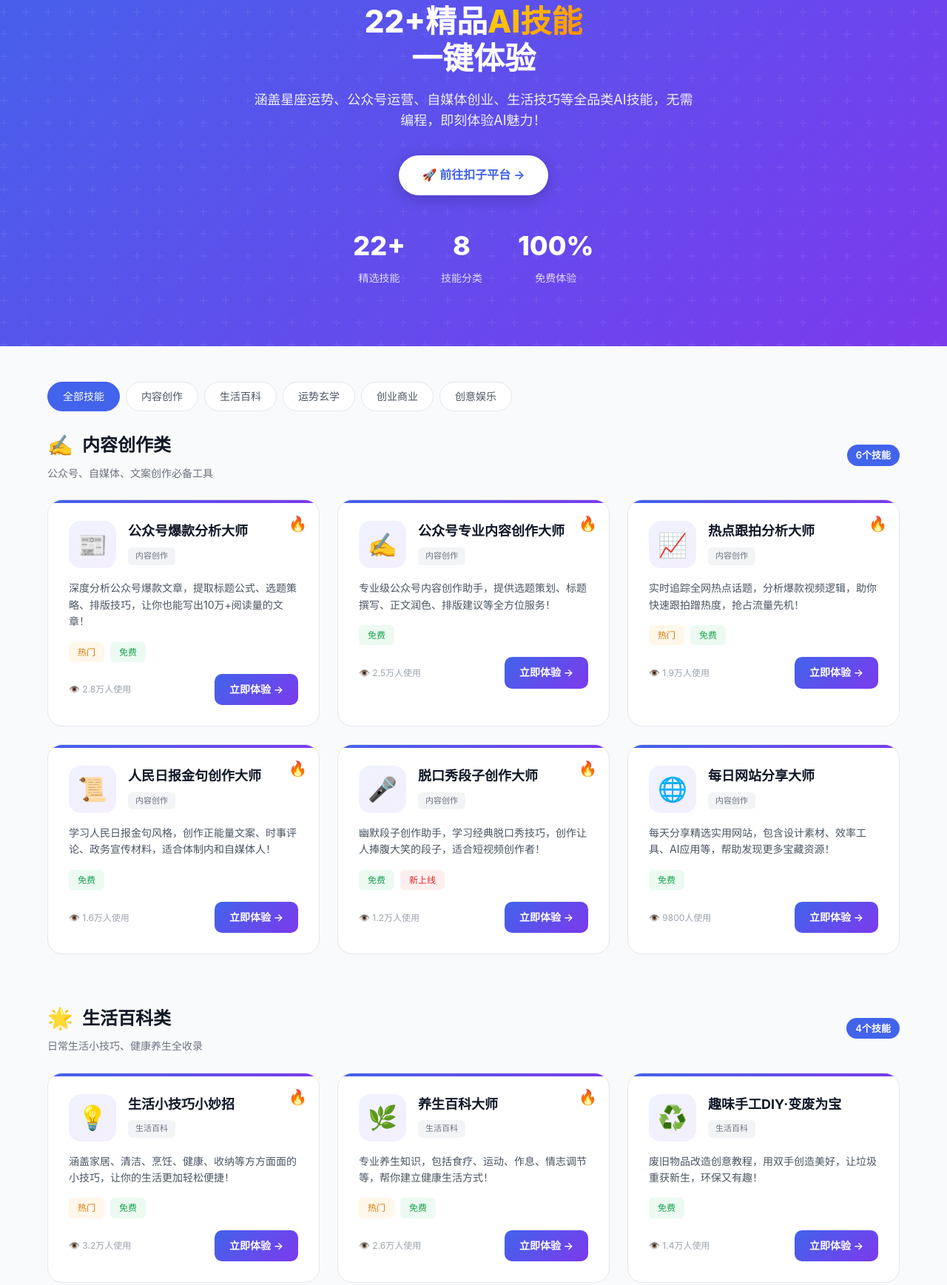
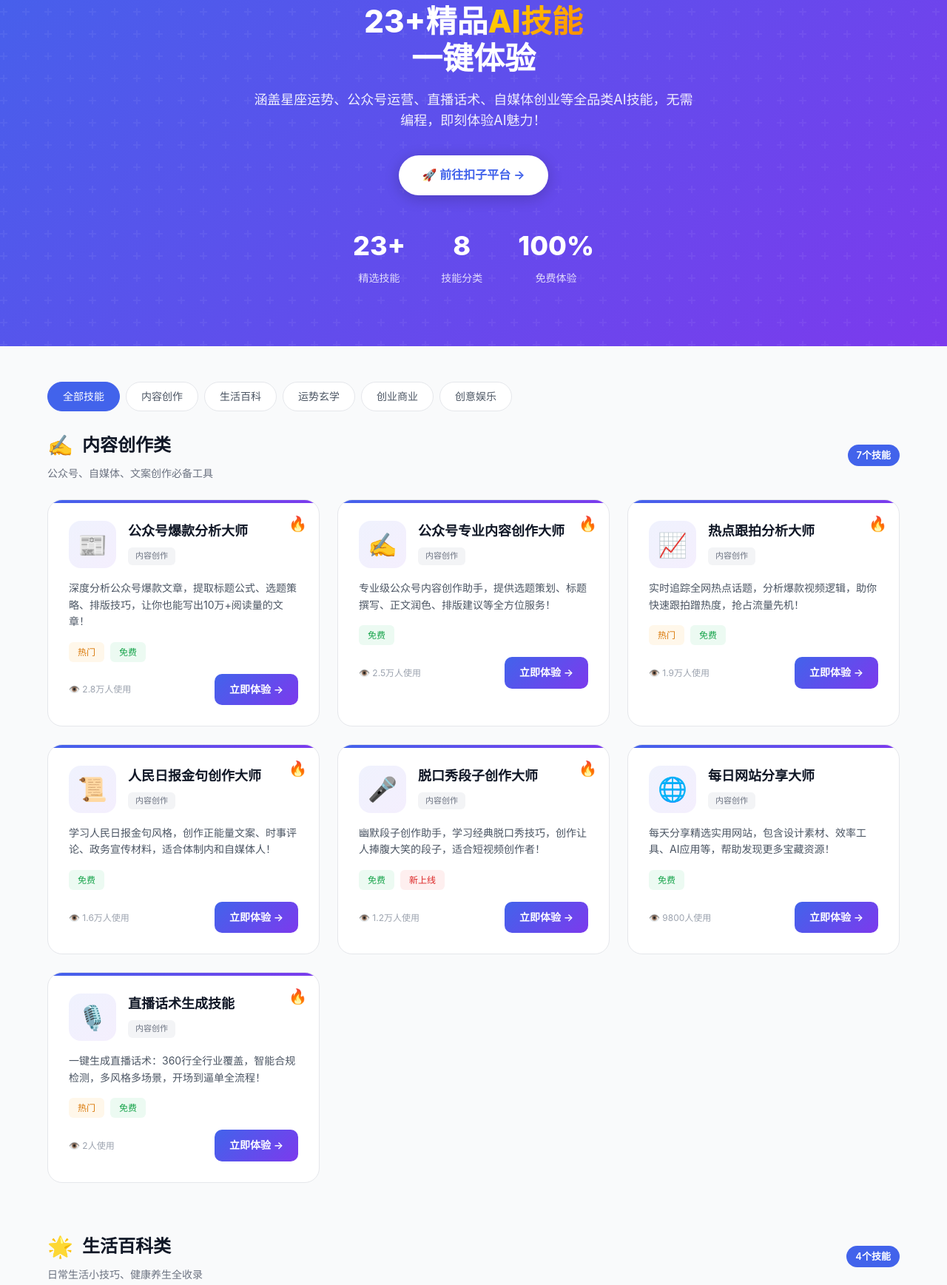
Before and after one commit to RGS888/ai-gongju-chang, a plain HTML site: page skills.html in a window 1280 px wide. Shown: the part 169-1906 px from the top of the page at 74% size. Drawn offline with Linux system fonts and the light colour scheme.

Commit message:
feat: 添加直播话术生成技能 (skill_share_pid=7600810372811145225)
- 新增直播话术生成技能（金沐沐开发）
- 360行全行业覆盖，智能合规检测
- 支持6大话术风格、10大直播场景
- 技能总数从22+更新至23+
- 更新至内容创作分类

```diff
--- a/skills.html
+++ b/skills.html
@@ -3,8 +3,8 @@
 <head>
     <meta charset="UTF-8">
     <meta name="viewport" content="width=device-width, initial-scale=1.0">
-    <title>扣子技能专区 - AI工具场 | 22+精品AI技能免费用</title>
-    <meta name="description" content="AI工具场扣子技能专区，精选22+款精品AI技能，包括星座运势、公众号运营、自媒体创业、生活技巧等，无需编程，即刻体验AI魅力！">
+    <title>扣子技能专区 - AI工具场 | 23+精品AI技能免费用</title>
+    <meta name="description" content="AI工具场扣子技能专区，精选23+款精品AI技能，包括星座运势、公众号运营、直播话术、自媒体创业等，无需编程，即刻体验AI魅力！">
     <meta name="keywords" content="扣子技能, Coze Bot, AI技能, 公众号助手, 星座运势, 自媒体工具, AI工具场">
     <style>
         *{margin:0;padding:0;box-sizing:border-box}
@@ -144,14 +144,14 @@
 <section class="hero">
     <div class="hero-content">
         <div class="hero-badge">🎉 精选扣子AI技能</div>
-        <h1>22+精品<span>AI技能</span><br>一键体验</h1>
-        <p>涵盖星座运势、公众号运营、自媒体创业、生活技巧等全品类AI技能，无需编程，即刻体验AI魅力！</p>
+        <h1>23+精品<span>AI技能</span><br>一键体验</h1>
+        <p>涵盖星座运势、公众号运营、直播话术、自媒体创业等全品类AI技能，无需编程，即刻体验AI魅力！</p>
         <a href="https://www.coze.cn" target="_blank" class="hero-cta">
             🚀 前往扣子平台 →
         </a>
         <div class="hero-stats">
             <div class="hero-stat">
-                <div class="hero-stat-value">22+</div>
+                <div class="hero-stat-value">23+</div>
                 <div class="hero-stat-label">精选技能</div>
             </div>
             <div class="hero-stat">
@@ -186,7 +186,7 @@
                 <div class="section-title"><span class="icon">✍️</span>内容创作类</div>
                 <div class="section-desc">公众号、自媒体、文案创作必备工具</div>
             </div>
-            <span class="section-count">6个技能</span>
+            <span class="section-count">7个技能</span>
         </div>
         <div class="skill-grid" id="content-grid"></div>
     </section>
@@ -364,6 +364,17 @@ const skills = [
         desc:'每天分享精选实用网站，包含设计素材、效率工具、AI应用等，帮助发现更多宝藏资源！',
         url:'https://www.coze.cn/skills?skill_share_pid=7598891740867002409',
         views:'9800'
+    },
+    {
+        id:'content-7',
+        name:'直播话术生成技能',
+        emoji:'🎙️',
+        category:'content',
+        tags:['热门','免费'],
+        popular:true,
+        desc:'一键生成直播话术：360行全行业覆盖，智能合规检测，多风格多场景，开场到逼单全流程！',
+        url:'https://www.coze.cn/skills?skill_share_pid=7600810372811145225',
+        views:'2'
     },
 
     // 生活百科类
```
